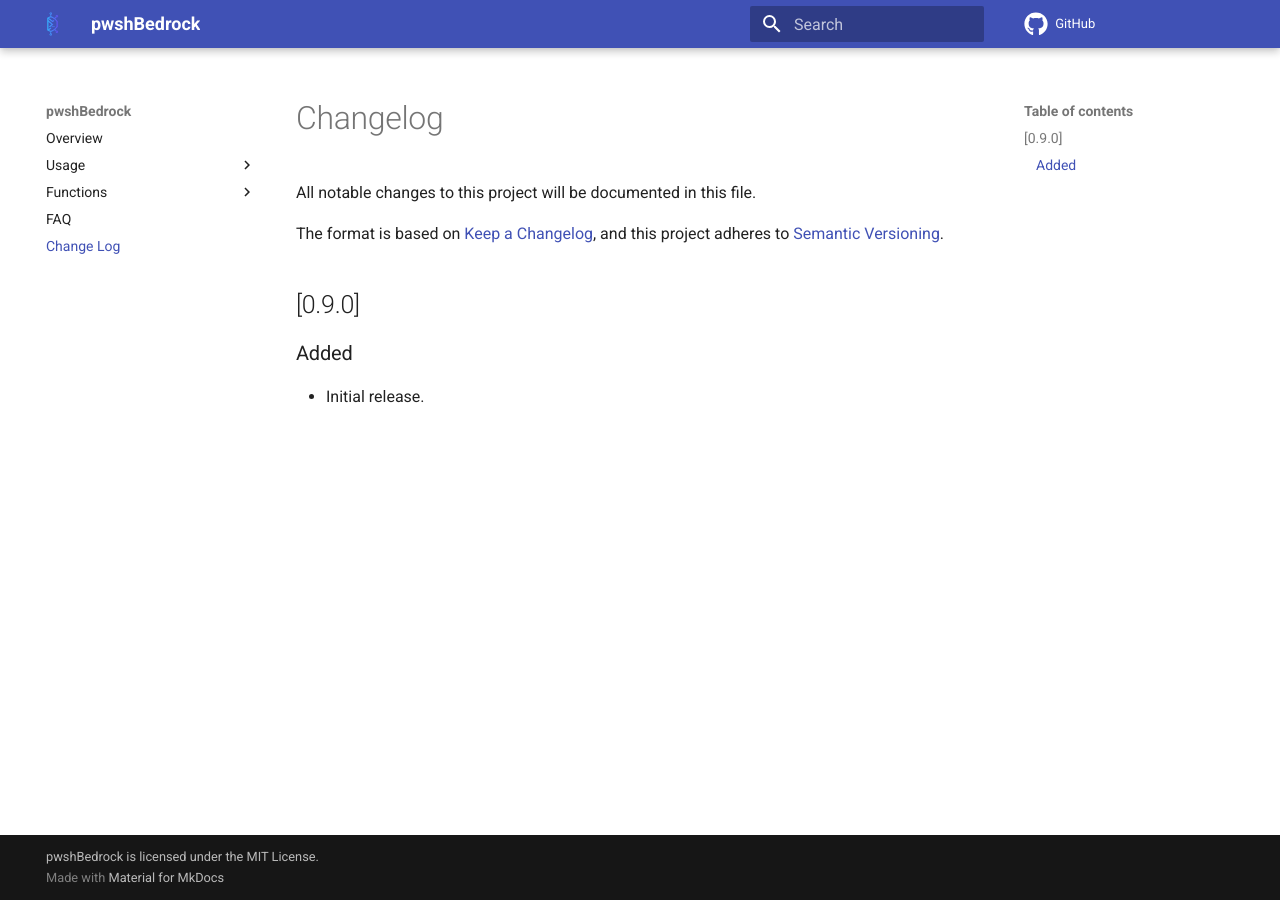
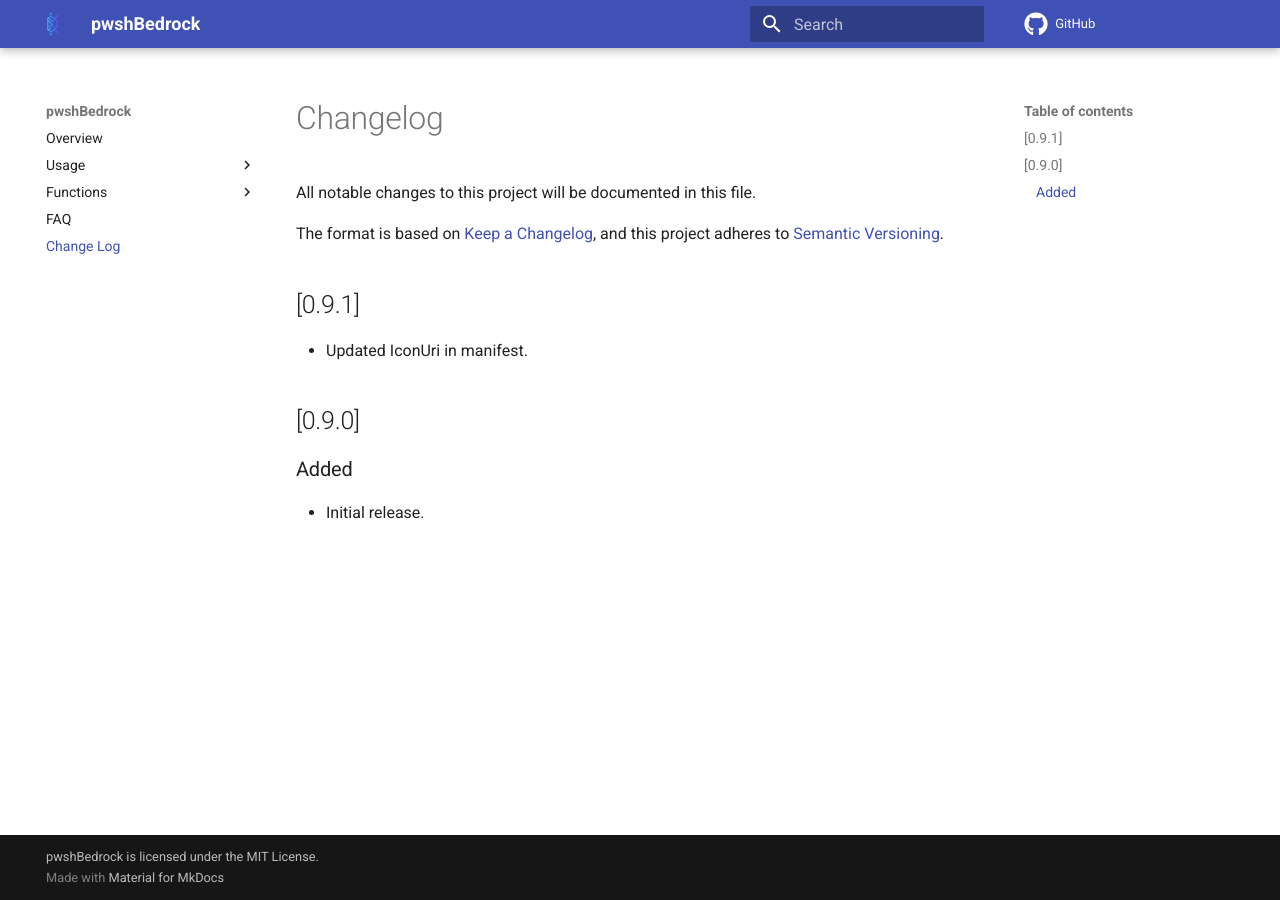
Before and after one commit to techthoughts2/pwshBedrock, an MkDocs documentation site: the page built from docs/CHANGELOG.md, in a window 1280 px wide. Built offline with MkDocs 1.6.1 and Material for MkDocs 9.7.7, drawn with Linux system fonts in a browser that asks for light colours; comment, search, counter and statistics services are not loaded.

Commit message:
Updated IconUri in manifest

```diff
--- a/docs/CHANGELOG.md
+++ b/docs/CHANGELOG.md
@@ -5,6 +5,10 @@
 The format is based on [Keep a Changelog](https://keepachangelog.com/en/1.2.0/),
 and this project adheres to [Semantic Versioning](https://semver.org/spec/v2.0.0.html).
 
+## [0.9.1]
+
+- Updated IconUri in manifest.
+
 ## [0.9.0]
 
 ### Added
--- a/docs/pwshBedrock.md
+++ b/docs/pwshBedrock.md
@@ -2,7 +2,7 @@
 Module Name: pwshBedrock
 Module Guid: b4f9e4dc-0229-44ef-99a1-08be4c5e81f2
 Download Help Link: NA
-Help Version: 0.9.0
+Help Version: 0.9.1
 Locale: en-US
 ---
 
```
Also changed, not shown: 1 other file.
